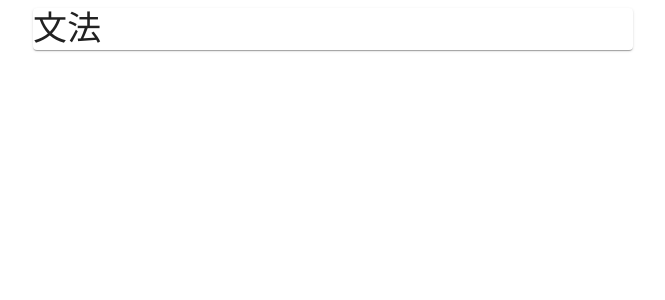
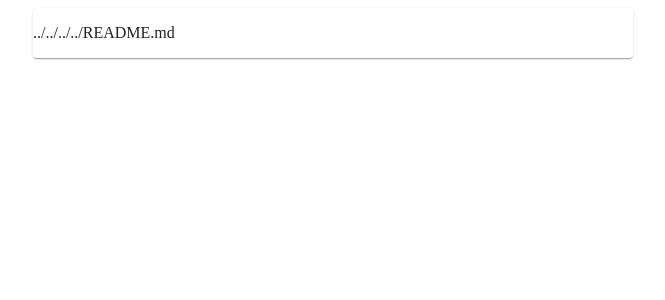
Before and after one commit to HauntedMirror/krrg-script, a Next.js app: page /krrg-script/components/Description in a window 1280 px wide. Shown: the top 300 px of the page, without its empty margins (307-972 px from the left). Built offline with nearby package versions, Linux system fonts and the light colour scheme.

Commit message:
READMEを表示

```diff
--- a/next.config.js
+++ b/next.config.js
@@ -7,6 +7,13 @@ const nextConfig = {
   basePath: basePath,
   reactStrictMode: true,
   trailingSlash: true,
+  webpack: function(config) {
+    config.module.rules.push({
+      test: /\.md$/,
+      use: 'raw-loader',
+    })
+    return config
+  }
 }
 
 module.exports = nextConfig
--- a/package.json
+++ b/package.json
@@ -23,9 +23,13 @@
     "antlr4ts": "^0.5.0-alpha.4",
     "gh-pages": "^5.0.0",
     "next": "^13.3.1",
+    "raw-loader": "^4.0.2",
     "react": "^18.2.0",
     "react-ace": "^10.1.0",
-    "react-dom": "^18.2.0"
+    "react-dom": "^18.2.0",
+    "react-markdown": "^8.0.7",
+    "remark-gfm": "^3.0.1",
+    "showdown": "^2.1.0"
   },
   "devDependencies": {
     "@types/jest": "^29.5.0",
--- a/src/pages/components/Description/index.tsx
+++ b/src/pages/components/Description/index.tsx
@@ -1,16 +1,12 @@
-import React from 'react';
-import Typography from '@mui/material/Typography';
-import Box from '@mui/material/Box';
+import React, {useEffect, useState} from 'react';
 import Card from '@mui/material/Card';
+import ReactMarkdown from 'react-markdown';
+import markdown from './README.md';
 
 export default function Description() {
   return (
-    <Card sx={{ width:600, margin: 'auto' }}>
-      <Box>
-        <Typography variant="h4">
-          文法
-        </Typography>
-      </Box>
+    <Card sx={{ width: 600, margin: 'auto' }}>
+      <ReactMarkdown children={markdown} />
     </Card>
   )
 }
--- /dev/null
+++ b/src/pages/components/Description/markdown.d.ts
@@ -0,0 +1,4 @@
+declare module "*md" {
+  const content: string;
+  export default content;
+}
--- a/src/pages/index.tsx
+++ b/src/pages/index.tsx
@@ -11,7 +11,7 @@ export default function Home() {
       <Box display="flex" justifyContent="center" p={1}>
         <Typography variant="h3">くるるぎすくりぷと</Typography>
       </Box>
-      <Grid container justify="center" alignItems="center">
+      <Grid container justify="center" alignItems="flex-start">
         <Grid item xs><ProgramArea /></Grid>
         <Grid item xs><Description /></Grid>
       </Grid>
```
Also changed, not shown: src/pages/components/Description/README.md (added), 1 other file (tests, documents, lock files or other folders).
